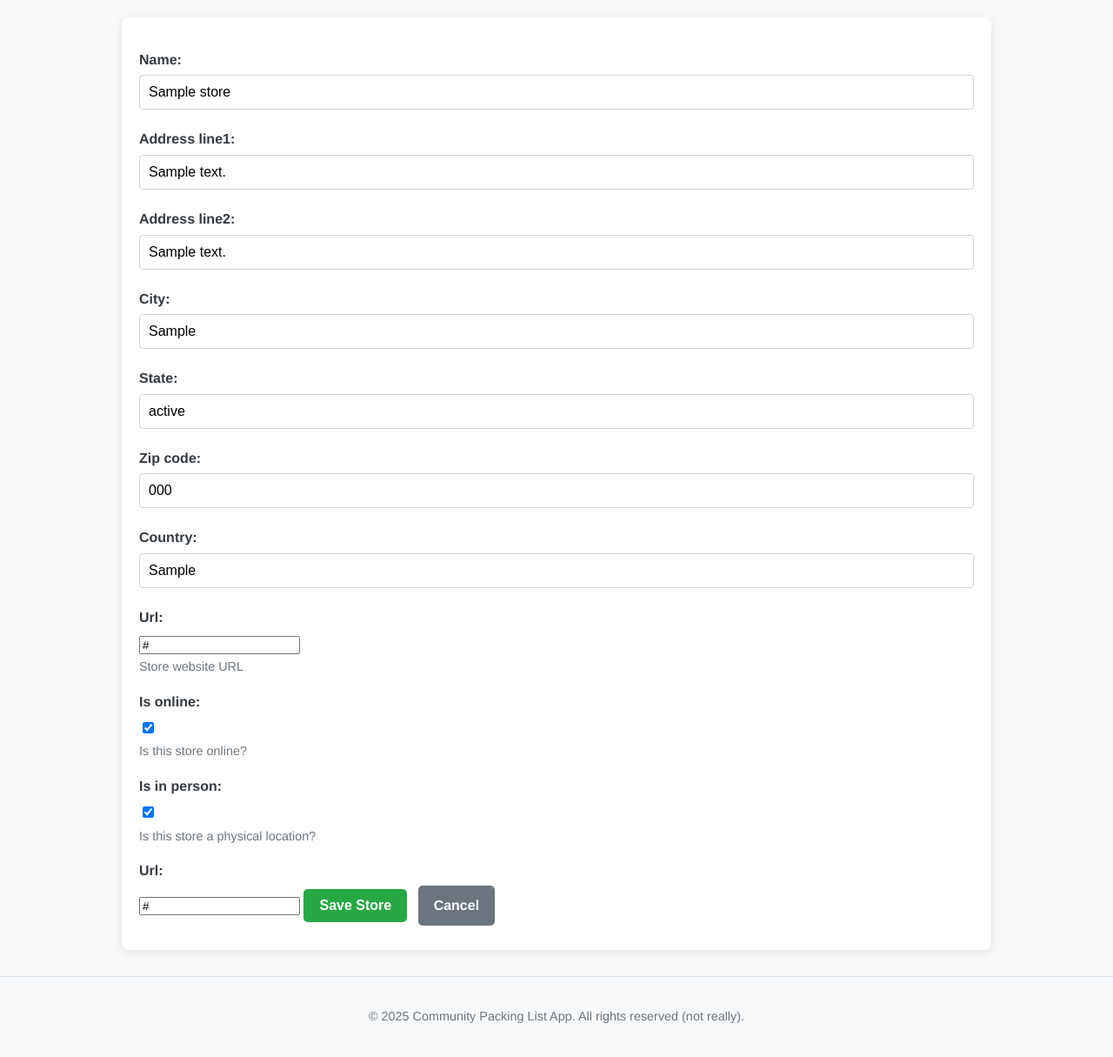
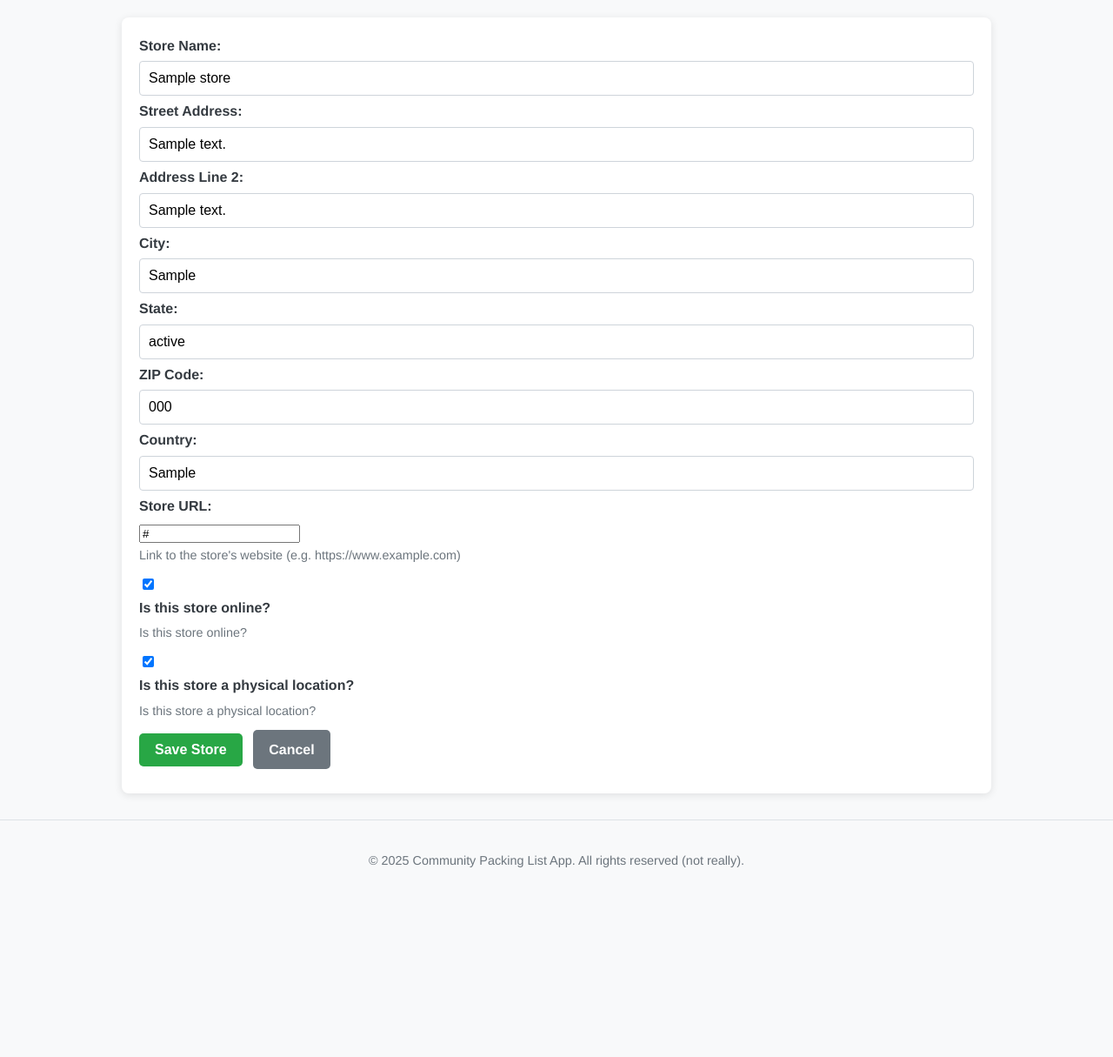
Before and after one commit to gitayam/community-packing-list, a Django app: page /stores/1/edit/ in a window 1280 px wide. Shown: the part 147-1362 px from the top of the page at 87% size. After the commit the page ends 1144 px from the top, so only its background shows below. Run offline with Django 5.2, Linux system fonts and the light colour scheme; tables that the repository leaves empty hold one stand-in row (values such as "Sample post").

Commit message:
Enhance store form layout: restructure fields for better organization and add help text for user guidance.

```diff
--- a/packing_lists/templates/packing_lists/store_form.html
+++ b/packing_lists/templates/packing_lists/store_form.html
@@ -8,9 +8,54 @@
   <div class="form-container">
     <form method="post" id="store-form">
       {% csrf_token %}
-      {{ form.as_p }}
-      {{ form.url.label_tag }}
-      {{ form.url }}
+      <div class="form-group">
+        <label for="id_name">Store Name:</label>
+        {{ form.name }}
+        {% if form.name.help_text %}<div class="helptext">{{ form.name.help_text }}</div>{% endif %}
+      </div>
+      <div class="form-group">
+        <label for="id_address_line1">Street Address:</label>
+        {{ form.address_line1 }}
+        {% if form.address_line1.help_text %}<div class="helptext">{{ form.address_line1.help_text }}</div>{% endif %}
+      </div>
+      <div class="form-group">
+        <label for="id_address_line2">Address Line 2:</label>
+        {{ form.address_line2 }}
+        {% if form.address_line2.help_text %}<div class="helptext">{{ form.address_line2.help_text }}</div>{% endif %}
+      </div>
+      <div class="form-group">
+        <label for="id_city">City:</label>
+        {{ form.city }}
+        {% if form.city.help_text %}<div class="helptext">{{ form.city.help_text }}</div>{% endif %}
+      </div>
+      <div class="form-group">
+        <label for="id_state">State:</label>
+        {{ form.state }}
+        {% if form.state.help_text %}<div class="helptext">{{ form.state.help_text }}</div>{% endif %}
+      </div>
+      <div class="form-group">
+        <label for="id_zip_code">ZIP Code:</label>
+        {{ form.zip_code }}
+        {% if form.zip_code.help_text %}<div class="helptext">{{ form.zip_code.help_text }}</div>{% endif %}
+      </div>
+      <div class="form-group">
+        <label for="id_country">Country:</label>
+        {{ form.country }}
+        {% if form.country.help_text %}<div class="helptext">{{ form.country.help_text }}</div>{% endif %}
+      </div>
+      <div class="form-group">
+        <label for="id_url">Store URL:</label>
+        {{ form.url }}
+        <div class="helptext">Link to the store's website (e.g. https://www.example.com)</div>
+      </div>
+      <div class="form-group">
+        {{ form.is_online }} <label for="id_is_online">Is this store online?</label>
+        {% if form.is_online.help_text %}<div class="helptext">{{ form.is_online.help_text }}</div>{% endif %}
+      </div>
+      <div class="form-group">
+        {{ form.is_in_person }} <label for="id_is_in_person">Is this store a physical location?</label>
+        {% if form.is_in_person.help_text %}<div class="helptext">{{ form.is_in_person.help_text }}</div>{% endif %}
+      </div>
       <button type="submit" class="button success">Save Store</button>
       {% if not is_modal %}
       <a href="{% url 'store_list' %}" class="button secondary">Cancel</a>
```
Also changed, not shown: 1 other file.
